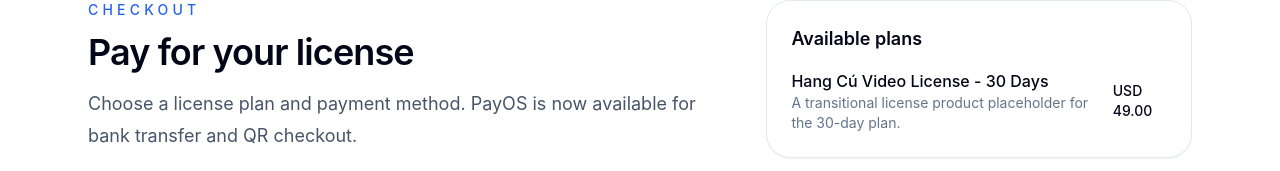
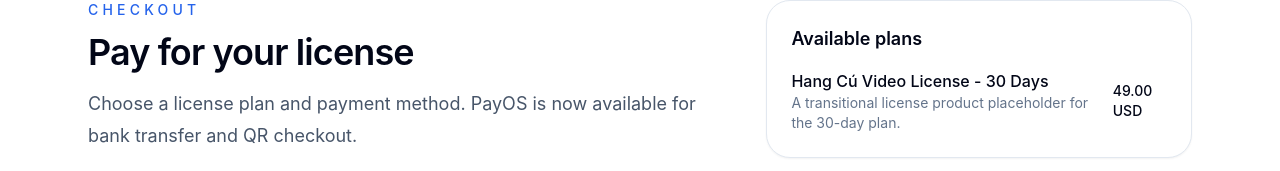
Before and after one commit to hminhnhut0501/hangcu, a Next.js app: page /checkout in a window 1280 px wide. Shown: the part 135-306 px from the top of the page. Built offline with nearby package versions, Linux system fonts and the light colour scheme; no server answers.

Commit message:
Polish checkout summary formatting

```diff
--- a/src/app/(storefront)/checkout/page.tsx
+++ b/src/app/(storefront)/checkout/page.tsx
@@ -49,12 +49,24 @@ function formatMinorAmount(amountMinor: number | undefined, currency: string | u
   return `${new Intl.NumberFormat("en-US", { minimumFractionDigits: 2, maximumFractionDigits: 2 }).format(amountMinor / 100)} ${normalizedCurrency}`;
 }
 
+function formatPlanPrice(amountMinor: number, currency: string, locale: "vi" | "en") {
+  const normalizedCurrency = currency.toUpperCase();
+  if (normalizedCurrency === "VND") {
+    return locale === "vi"
+      ? `${new Intl.NumberFormat("vi-VN").format(amountMinor)}đ`
+      : `${new Intl.NumberFormat("en-US").format(amountMinor)} VND`;
+  }
+
+  return `${new Intl.NumberFormat("en-US", { minimumFractionDigits: 2, maximumFractionDigits: 2 }).format(amountMinor / 100)} ${normalizedCurrency}`;
+}
+
 export default async function CheckoutPage({
   searchParams
 }: {
-  searchParams?: CheckoutSearchParams;
+  searchParams?: Promise<CheckoutSearchParams>;
 }) {
   const locale = await getStorefrontLocale();
+  const resolvedSearchParams = (await searchParams) ?? {};
   const featured = await listFeaturedProducts();
   const allProducts = await listProducts();
   const options = (featured.length > 0 ? featured : allProducts).map((product) => ({
@@ -64,14 +76,14 @@ export default async function CheckoutPage({
     amountMinor: product.amountMinor,
     currency: product.currency
   }));
-  const orderNumber = firstValue(searchParams?.order);
-  const planCode = firstValue(searchParams?.planCode);
-  const planLabel = firstValue(searchParams?.plan) ?? planCode;
-  const amountLabel = formatCurrencyLabel(firstValue(searchParams?.amount), firstValue(searchParams?.currency), locale);
-  const checkoutId = firstValue(searchParams?.checkout);
-  const customerRef = firstValue(searchParams?.customerRef);
+  const orderNumber = firstValue(resolvedSearchParams.order);
+  const planCode = firstValue(resolvedSearchParams.planCode);
+  const planLabel = firstValue(resolvedSearchParams.plan) ?? planCode;
+  const amountLabel = formatCurrencyLabel(firstValue(resolvedSearchParams.amount), firstValue(resolvedSearchParams.currency), locale);
+  const checkoutId = firstValue(resolvedSearchParams.checkout);
+  const customerRef = firstValue(resolvedSearchParams.customerRef);
   const order = orderNumber ? await getOrderByOrderNumber(orderNumber) : null;
-  const resolvedOrderLabel = order?.items?.[0]?.productName ?? order?.metadata?.planName ?? null;
+  const resolvedOrderLabel = order?.items?.[0]?.productName ?? (order?.metadata?.planName as string | undefined) ?? null;
   const resolvedAmountLabel = formatMinorAmount(order?.totalMinor, order?.currency, locale);
   const resolvedCustomerRef = customerRef ?? (order?.metadata?.customerRef as string | undefined) ?? null;
   const resolvedPlanCode = planLabel ?? (order?.metadata?.planCode as string | undefined) ?? null;
@@ -100,6 +112,9 @@ export default async function CheckoutPage({
             <div className="rounded-2xl border border-blue-200 bg-blue-50 p-5 shadow-sm">
               <div className="flex flex-wrap items-center gap-2 text-sm font-medium text-blue-700">
                 <span>{locale === "vi" ? "Thông tin từ bot" : "Bot checkout context"}</span>
+                <span className="rounded-full bg-blue-600 px-3 py-1 text-xs font-semibold uppercase tracking-wide text-white">
+                  {locale === "vi" ? "Nguồn từ bot" : "From bot"}
+                </span>
                 {orderNumber ? <span className="rounded-full bg-white px-3 py-1 text-blue-700 ring-1 ring-blue-200">#{orderNumber}</span> : null}
                 {checkoutId ? <span className="rounded-full bg-white px-3 py-1 text-blue-700 ring-1 ring-blue-200">{checkoutId}</span> : null}
               </div>
@@ -142,7 +157,7 @@ export default async function CheckoutPage({
                     <p className="text-sm text-slate-500">{item.description}</p>
                   </div>
                   <span className="text-sm font-medium">
-                    {item.currency} {(item.amountMinor / 100).toFixed(2)}
+                    {formatPlanPrice(item.amountMinor, item.currency, locale)}
                   </span>
                 </li>
               ))}
```
